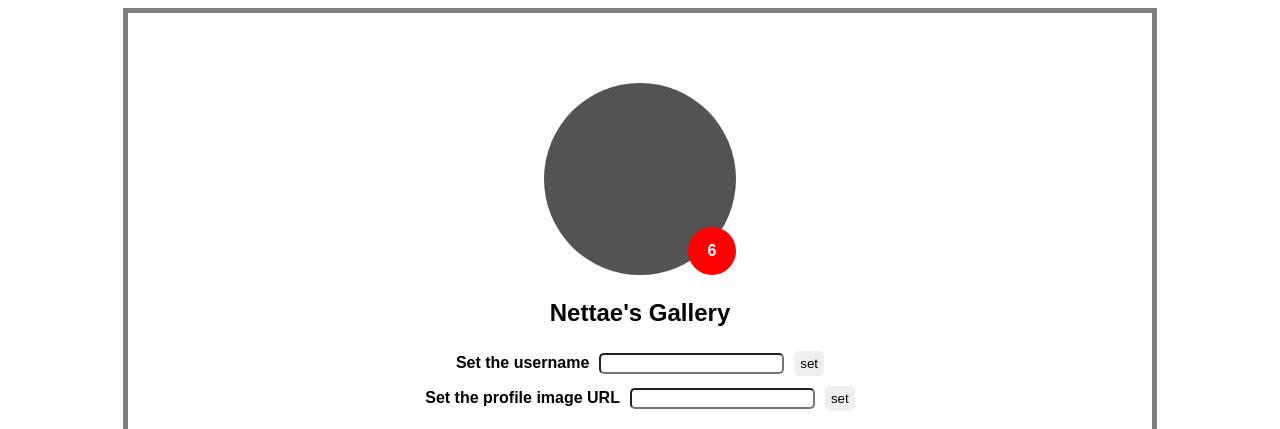
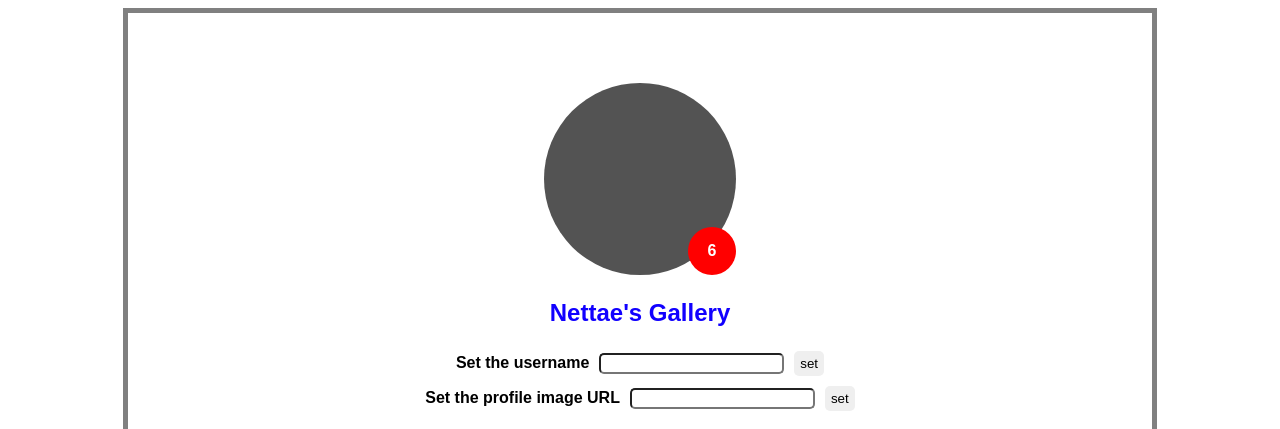
Before and after one commit to piyapol118/itf2-it66070118, a plain HTML site: page index.html in a window 1280 px wide. Shown: the top 429 px of the page. Drawn offline with Linux system fonts and the light colour scheme.

Commit message:
Add files via upload

```diff
--- a/style.css
+++ b/style.css
@@ -21,7 +21,7 @@ body {
 
 .on-hover {
     text-decoration: none;
-    color: black;
+    color: rgb(17, 0, 255);
 }
 
 .image-container {
```
